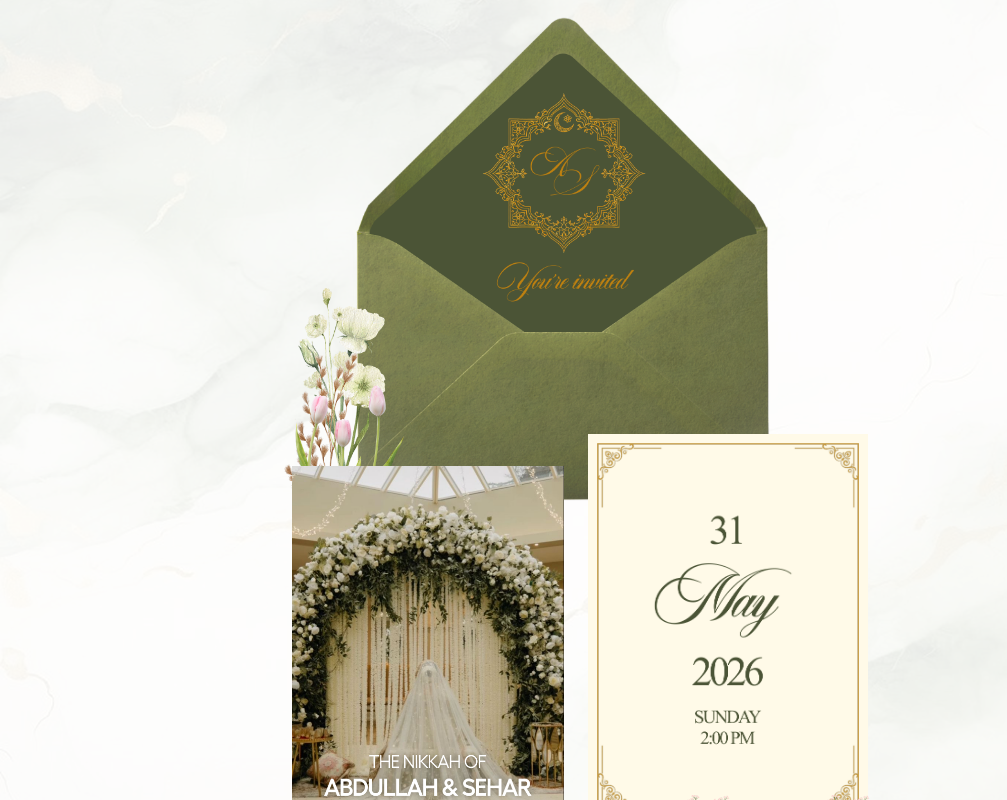
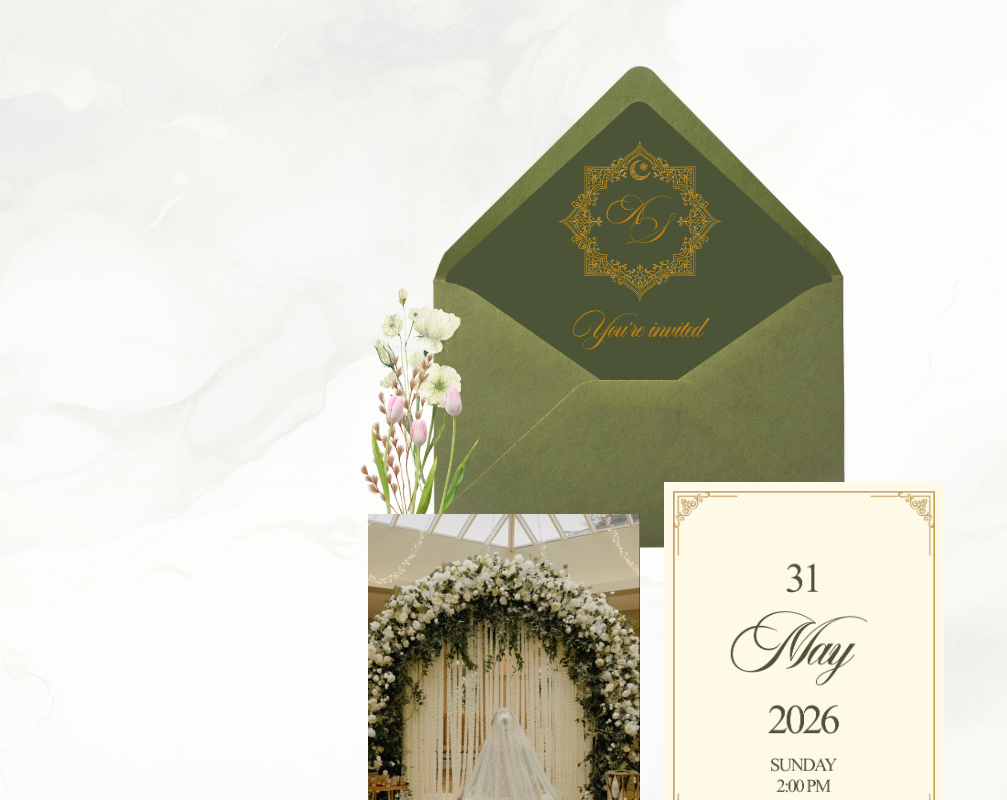
Before and after one commit to aziz-codes/abdullah-sehar, a React (Vite) app: page /details in a window 1280 px wide. Shown: the top 800 px of the page, without its empty margins (0-1007 px from the left). Built offline with nearby package versions, Linux system fonts and the light colour scheme.

Commit message:
final layout build

```diff
--- a/src/pages/details.tsx
+++ b/src/pages/details.tsx
@@ -11,13 +11,12 @@ const Details = () => {
     const daysLeft = calculateDaysLeft();
 
     return (
-        <div className="flex justify-center items-center  flex-col relative">
-
-            <div className="relative">
-                <img className="w-md h-auto" src="/envelope-open.png" alt="" />
+        <div className="flex flex-col items-center relative min-h-screen w-full overflow-y-auto">
+            <div className="relative w-md my-auto py-12">
+                <img className="w-full h-auto" src="/envelope-open.png" alt="" />
                 <img className="absolute top-72 -left-14 h-auto w-30 z-10" src='/flowers-main.png' />
-                <div className="relative flex items-start gap-0 ">
-                    <div className="flex flex-col relative -top-12   -left-12">
+                <div className="relative flex items-start gap-0 w-max">
+                    <div className="flex flex-col relative -top-12 -left-12">
                         <img src="/sehar.png" className="h-auto w-68 z-20 " />
                         <img src="/flower-frame.png" className="w-full object-cover -rotate-180 h-6" />
                         <div className="flex items-center relative">
@@ -44,7 +43,7 @@ const Details = () => {
                 </div>
             </div>
         </div>
-    )
+    );
 }
 
-export default Details
+export default Details;
```
